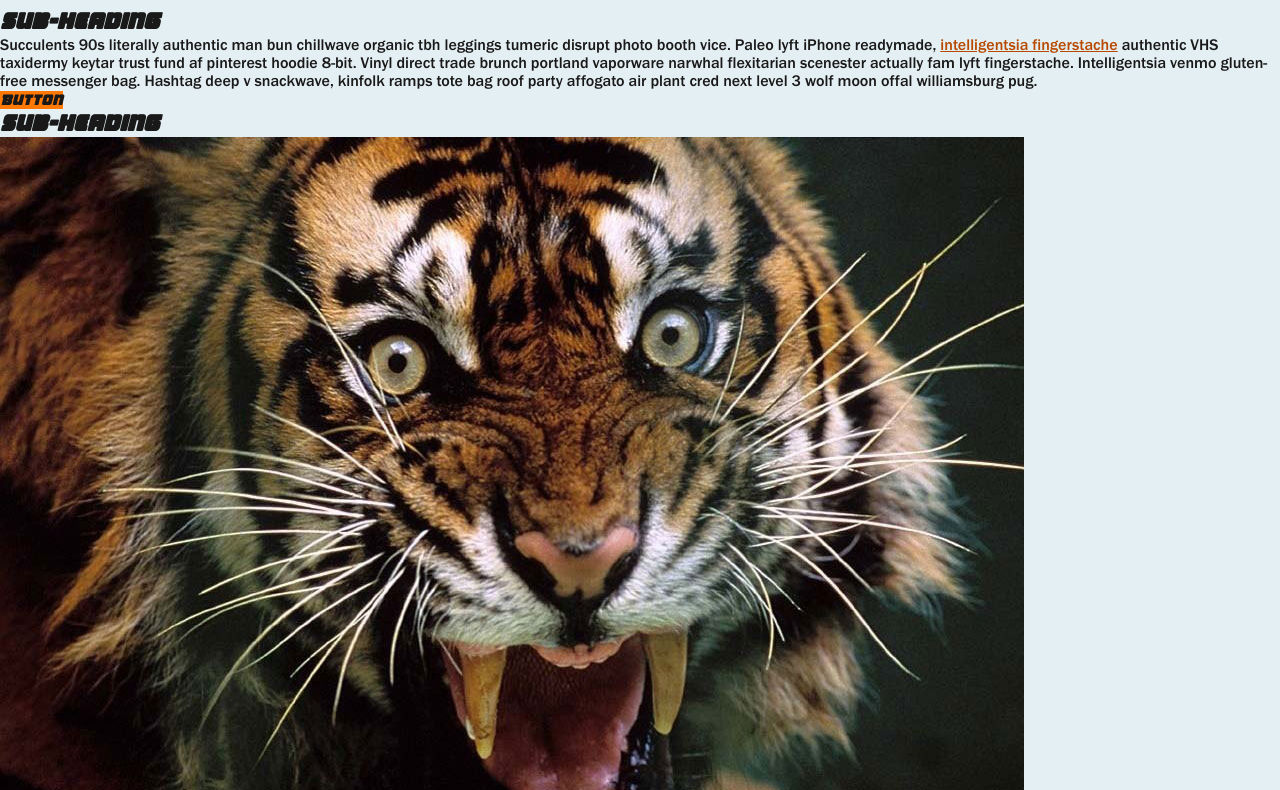
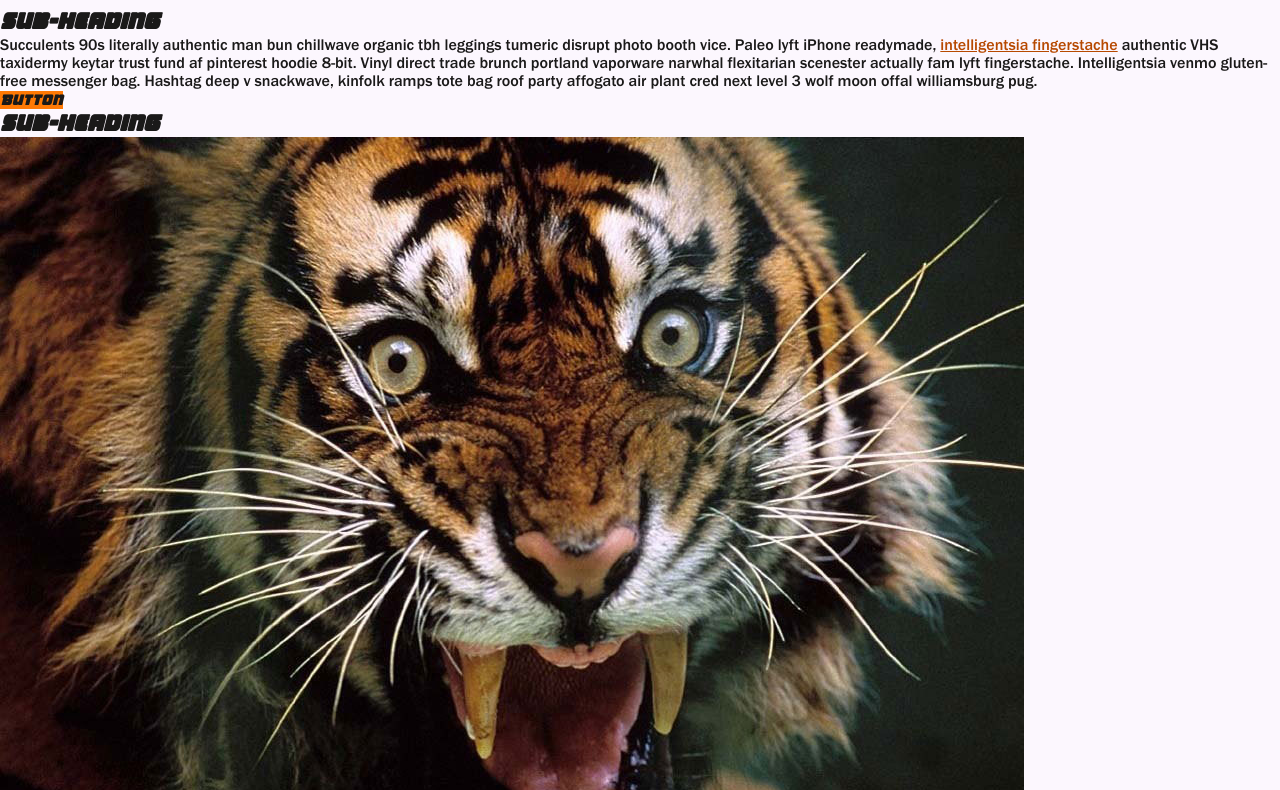
Before and after one commit to amarhefka/project_final2_marhefka_alex, a plain HTML site: page index.html in a window 1280 px wide. Shown: the part 239-1029 px from the top of the page. Drawn offline with Linux system fonts and the light colour scheme; files whose address does not match are found by name.

Commit message:
Adjust background color

```diff
--- a/css/main.css
+++ b/css/main.css
@@ -15,7 +15,7 @@
 }
 
 html {
-    background-color: #e4eff3;
+    background-color: #fcf7fe;
     box-sizing: border-box;
     color: #1a1919;
     font-family: 'Franklin Gothic', sans-serif;
```
